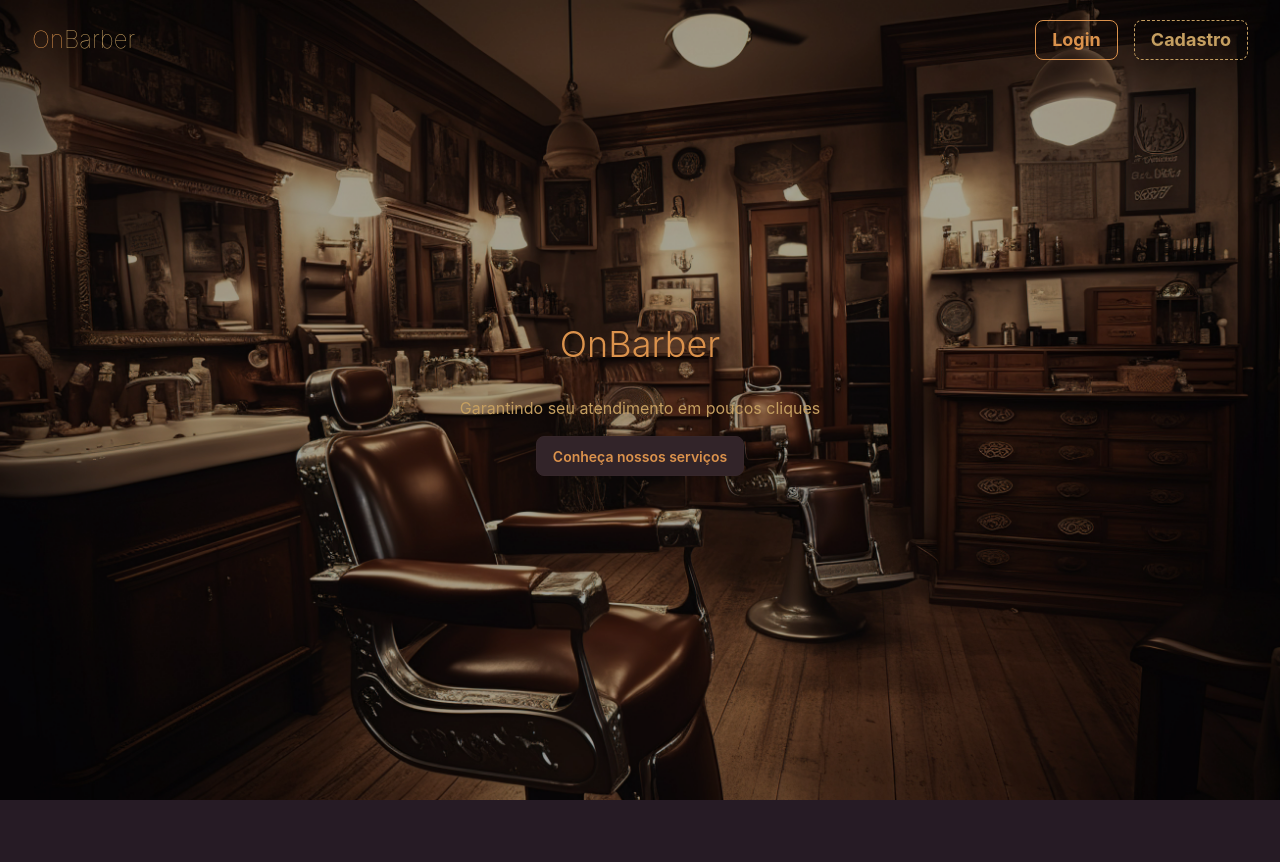
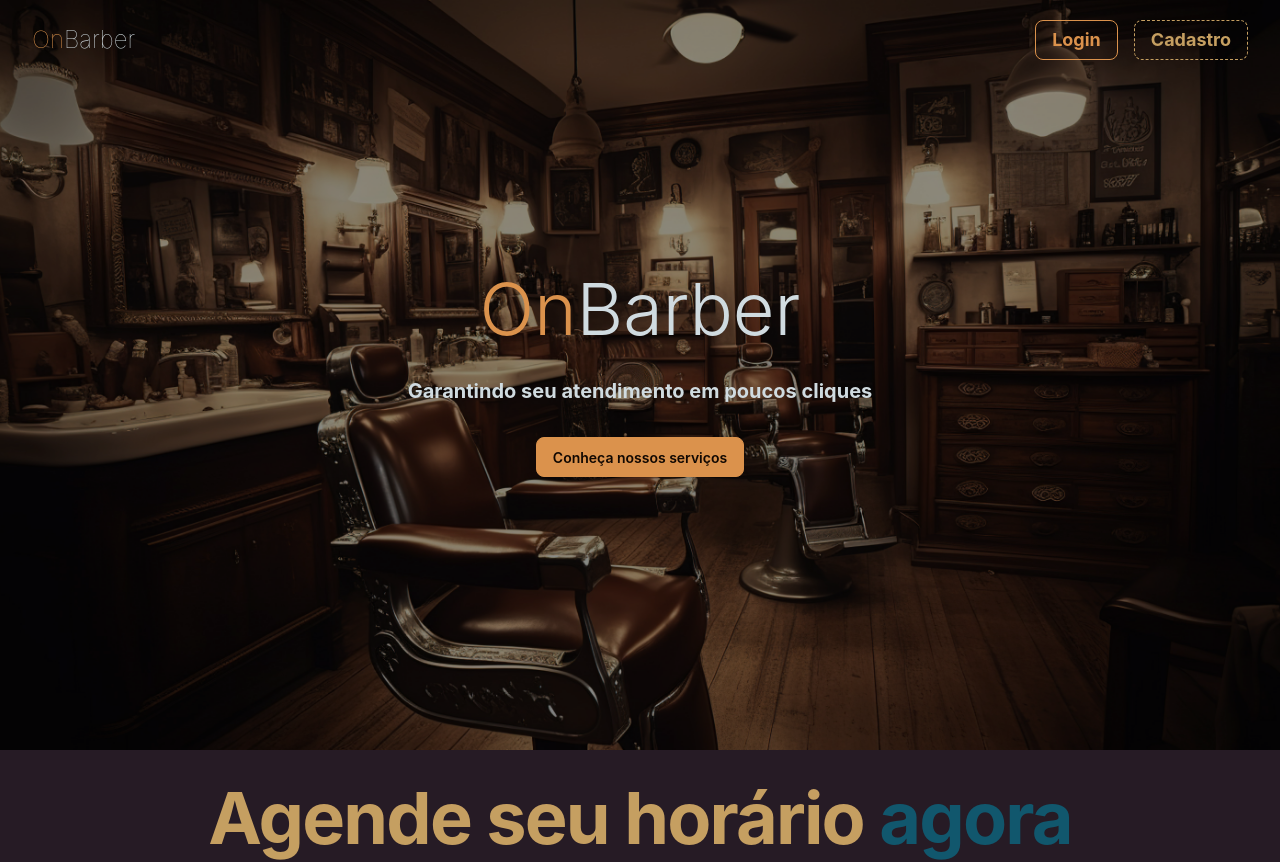
Before and after one commit to luisfilipe21/barbershop_front, a React (Vite) app: page / in a window 1280 px wide. Shown: the top 862 px of the page. Built offline with nearby package versions, Linux system fonts and the light colour scheme; no server answers.

Commit message:
fix: ajustments on header and presentation sections style

```diff
--- a/src/components/Footer.tsx
+++ b/src/components/Footer.tsx
@@ -1,6 +1,6 @@
 export const Footer = () => {
     return (
-        <footer className="w-full m-auto py-6 bg-primary">
+        <footer className="w-full m-auto py-6">
             <div className="max-w-7xl flex flex-col items-center justify-between min-sm:px-8 gap-4 md:flex-row m-auto">
                 <p className="text-sm font-bold">© 2025 Precision Cuts. Criado por Luis Filipe.</p>
                 <nav className="flex gap-4 font-bold">
--- a/src/components/Header.tsx
+++ b/src/components/Header.tsx
@@ -57,9 +57,11 @@ export const Header = () => {
     return (
         <header className={`w-full m-auto relative z-50`}>
             <motion.div animate={controls} className="w-full fixed max-w-7xl flex items-center justify-center m-auto px-4 min-sm:py-4 min-sm:px-8 top-0 z-50">
-                <div className="flex items-center justify-between w-full gap-2 py-1 font-thin text-2xl hover:underline">
-                    <Link to="/">
+                <div className="flex items-center justify-between w-full gap-2 py-1 font-thin text-2xl">
+                    <Link to="/" >
+                    <p className="text-accent-content">
                         <span className="text-primary">On</span>Barber
+                    </p>
                     </Link>
 
 
--- a/src/features/components/HomePageComponents/AboutUs.tsx
+++ b/src/features/components/HomePageComponents/AboutUs.tsx
@@ -9,9 +9,9 @@ export const AboutUs = () => {
     const { user } = useContext(UserContext)
     return (
 
-        <section className="flex flex-col justify-center px-4 py-8 min-h-screen max-w-7xl m-auto bg-primary">
+        <section className="flex flex-col justify-center px-4 py-8 max-w-7xl m-auto max-sm:mt-[550px] mt-[750px] h-full">
             {!user ?
-                <div className="flex flex-col items-center text-center  gap-6 max-sm:px-2">
+                <div className="flex flex-col items-center text-center gap-6 max-sm:px-2">
                     <h1 className="text-5xl font-bold tracking-tight sm:text-6xl md:text-7xl">
                         Agende seu horário <span className="text-accent">agora</span>
                     </h1>
--- a/src/features/components/HomePageComponents/Presentation.tsx
+++ b/src/features/components/HomePageComponents/Presentation.tsx
@@ -1,15 +1,15 @@
 export const Presentation = () => {
     return (
-        <section className="w-full h-screen bg-custom absolute top-0">
-            <div className="flex flex-col items-center bg-black/35 justify-center m-auto gap-8 h-full px-2">
-                <h1 className="text-4xl font-inter font-light text-primary">
-                    OnBarber
+        <section className="w-full max-sm:max-h-[550px] max-h-[750px] h-full bg-custom absolute top-0">
+            <div className="flex flex-col items-center bg-black/45 justify-center m-auto gap-8 h-full px-2">
+                <h1 className="text-5xl min-sm:text-7xl font-inter font-light text-accent-content text-shadow-accent-content">
+                    <span className="text-primary">On</span>Barber
                 </h1>
-                <div className="flex flex-col items-center justify-center gap-4">
-                    <p>
+                <div className="flex flex-col items-center justify-center gap-4 min-sm:gap-8">
+                    <p className="font-bold text-center text-accent-content text-shadow-accent-content text-lg min-sm:text-xl">
                         Garantindo seu atendimento em poucos cliques
                     </p>
-                    <button className="btn btn-soft btn-primary">
+                    <button className="btn btn-primary">
                         Conheça nossos serviços
                     </button>
                 </div>
```
